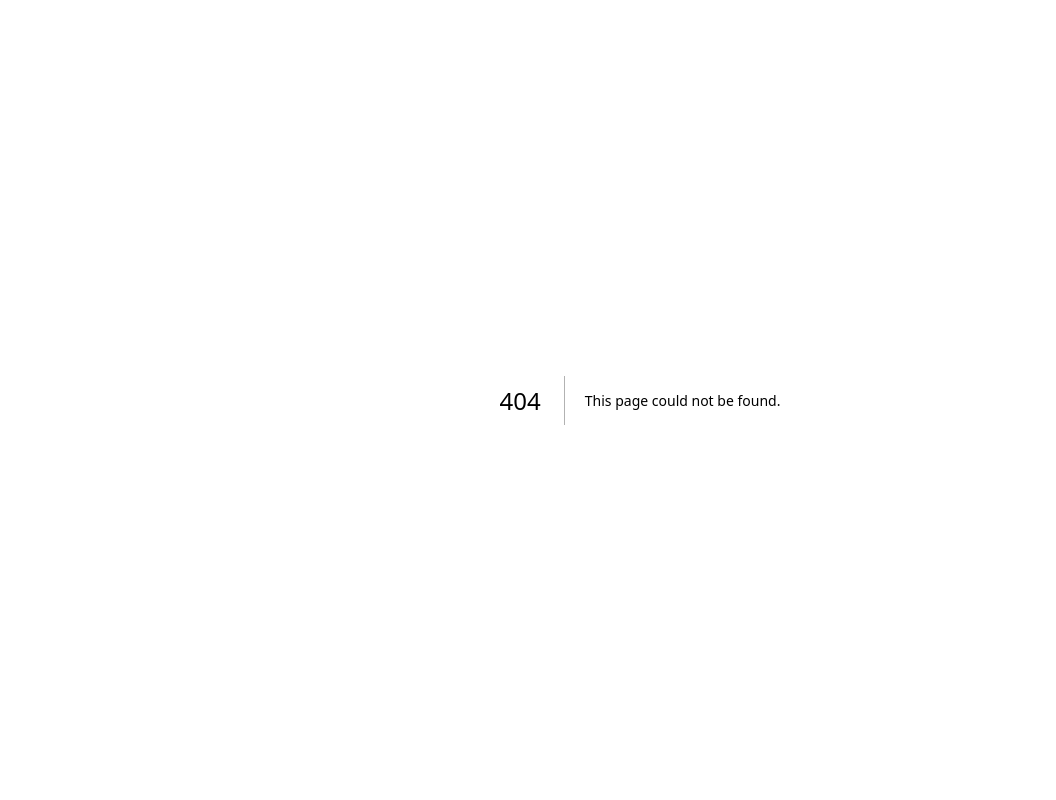
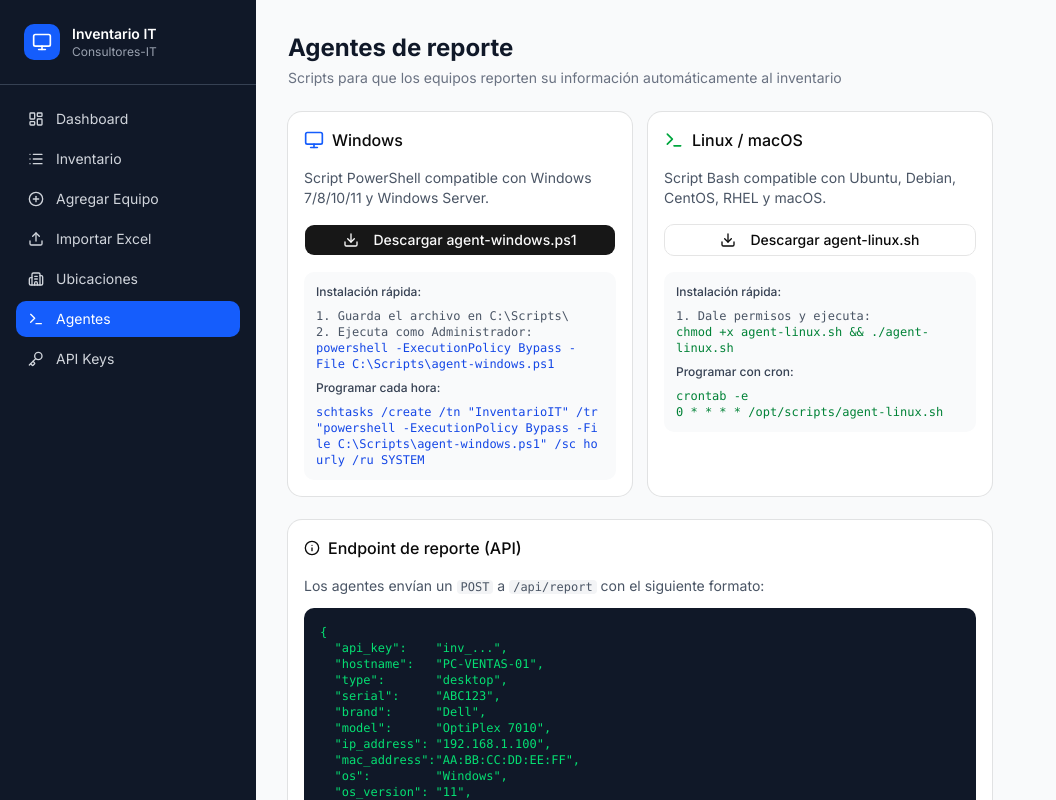
Before and after one commit to cyberdog1993/inventario-it, a Next.js app: page /agents in a window 1280 px wide. Before the commit this address had no page. Shown: the top 800 px of the page, without its empty margins (0-1056 px from the left). Built offline with nearby package versions, Linux system fonts and the light colour scheme; no server answers.

Commit message:
feat: add agents download page with script links and instructions

```diff
--- /dev/null
+++ b/app/(app)/agents/page.tsx
@@ -0,0 +1,121 @@
+import { Card, CardContent, CardHeader, CardTitle } from '@/components/ui/card'
+import { Button } from '@/components/ui/button'
+import { Download, Terminal, Monitor, Info } from 'lucide-react'
+
+const RAW_BASE = 'https://raw.githubusercontent.com/cyberdog1993/inventario-it/main/scripts'
+
+export default function AgentsPage() {
+  return (
+    <div className="p-8 max-w-3xl space-y-6">
+      <div>
+        <h1 className="text-2xl font-bold text-gray-900">Agentes de reporte</h1>
+        <p className="text-gray-500 text-sm mt-1">
+          Scripts para que los equipos reporten su información automáticamente al inventario
+        </p>
+      </div>
+
+      <div className="grid grid-cols-1 md:grid-cols-2 gap-4">
+        {/* Windows */}
+        <Card>
+          <CardHeader>
+            <CardTitle className="text-base flex items-center gap-2">
+              <Monitor className="h-5 w-5 text-blue-600" />
+              Windows
+            </CardTitle>
+          </CardHeader>
+          <CardContent className="space-y-4">
+            <p className="text-sm text-gray-600">
+              Script PowerShell compatible con Windows 7/8/10/11 y Windows Server.
+            </p>
+            <Button asChild className="w-full">
+              <a href={`${RAW_BASE}/agent-windows.ps1`} download="agent-windows.ps1">
+                <Download className="h-4 w-4 mr-2" />
+                Descargar agent-windows.ps1
+              </a>
+            </Button>
+            <div className="bg-gray-50 rounded-lg p-3 space-y-2">
+              <p className="text-xs font-medium text-gray-700">Instalación rápida:</p>
+              <code className="text-xs text-gray-600 block">
+                1. Guarda el archivo en C:\Scripts\<br />
+                2. Ejecuta como Administrador:<br />
+                <span className="text-blue-700">powershell -ExecutionPolicy Bypass -File C:\Scripts\agent-windows.ps1</span>
+              </code>
+              <p className="text-xs font-medium text-gray-700 mt-2">Programar cada hora:</p>
+              <code className="text-xs text-blue-700 break-all block">
+                schtasks /create /tn "InventarioIT" /tr "powershell -ExecutionPolicy Bypass -File C:\Scripts\agent-windows.ps1" /sc hourly /ru SYSTEM
+              </code>
+            </div>
+          </CardContent>
+        </Card>
+
+        {/* Linux / macOS */}
+        <Card>
+          <CardHeader>
+            <CardTitle className="text-base flex items-center gap-2">
+              <Terminal className="h-5 w-5 text-green-600" />
+              Linux / macOS
+            </CardTitle>
+          </CardHeader>
+          <CardContent className="space-y-4">
+            <p className="text-sm text-gray-600">
+              Script Bash compatible con Ubuntu, Debian, CentOS, RHEL y macOS.
+            </p>
+            <Button asChild variant="outline" className="w-full">
+              <a href={`${RAW_BASE}/agent-linux.sh`} download="agent-linux.sh">
+                <Download className="h-4 w-4 mr-2" />
+                Descargar agent-linux.sh
+              </a>
+            </Button>
+            <div className="bg-gray-50 rounded-lg p-3 space-y-2">
+              <p className="text-xs font-medium text-gray-700">Instalación rápida:</p>
+              <code className="text-xs text-gray-600 block">
+                1. Dale permisos y ejecuta:<br />
+                <span className="text-green-700">chmod +x agent-linux.sh && ./agent-linux.sh</span>
+              </code>
+              <p className="text-xs font-medium text-gray-700 mt-2">Programar con cron:</p>
+              <code className="text-xs text-green-700 block">
+                crontab -e<br />
+                0 * * * * /opt/scripts/agent-linux.sh
+              </code>
+            </div>
+          </CardContent>
+        </Card>
+      </div>
+
+      {/* API reference */}
+      <Card>
+        <CardHeader>
+          <CardTitle className="text-base flex items-center gap-2">
+            <Info className="h-4 w-4" />
+            Endpoint de reporte (API)
+          </CardTitle>
+        </CardHeader>
+        <CardContent className="space-y-3">
+          <p className="text-sm text-gray-600">
+            Los agentes envían un <code className="bg-gray-100 px-1 rounded text-xs">POST</code> a{' '}
+            <code className="bg-gray-100 px-1 rounded text-xs">/api/report</code> con el siguiente formato:
+          </p>
+          <pre className="bg-gray-900 text-green-400 rounded-lg p-4 text-xs overflow-x-auto">{`{
+  "api_key":    "inv_...",
+  "hostname":   "PC-VENTAS-01",
+  "type":       "desktop",
+  "serial":     "ABC123",
+  "brand":      "Dell",
+  "model":      "OptiPlex 7010",
+  "ip_address": "192.168.1.100",
+  "mac_address":"AA:BB:CC:DD:EE:FF",
+  "os":         "Windows",
+  "os_version": "11",
+  "cpu":        "Intel Core i7",
+  "ram_gb":     16,
+  "storage_gb": 512
+}`}</pre>
+          <p className="text-xs text-gray-500">
+            El sistema hace upsert automático por MAC address o hostname. Genera tu API Key en la sección{' '}
+            <a href="/api-keys" className="text-blue-600 hover:underline">API Keys</a>.
+          </p>
+        </CardContent>
+      </Card>
+    </div>
+  )
+}
--- a/components/layout/sidebar.tsx
+++ b/components/layout/sidebar.tsx
@@ -5,7 +5,7 @@ import { usePathname, useRouter } from 'next/navigation'
 import { cn } from '@/lib/utils'
 import {
   Monitor, LayoutDashboard, List, PlusCircle,
-  Upload, Key, LogOut, Building2
+  Upload, Key, LogOut, Building2, Terminal
 } from 'lucide-react'
 import { createClient } from '@/lib/supabase/client'
 import { toast } from 'sonner'
@@ -16,6 +16,7 @@ const navItems = [
   { href: '/inventory/new', label: 'Agregar Equipo', icon: PlusCircle },
   { href: '/import', label: 'Importar Excel', icon: Upload },
   { href: '/sites', label: 'Ubicaciones', icon: Building2 },
+  { href: '/agents', label: 'Agentes', icon: Terminal },
   { href: '/api-keys', label: 'API Keys', icon: Key },
 ]
 
```
